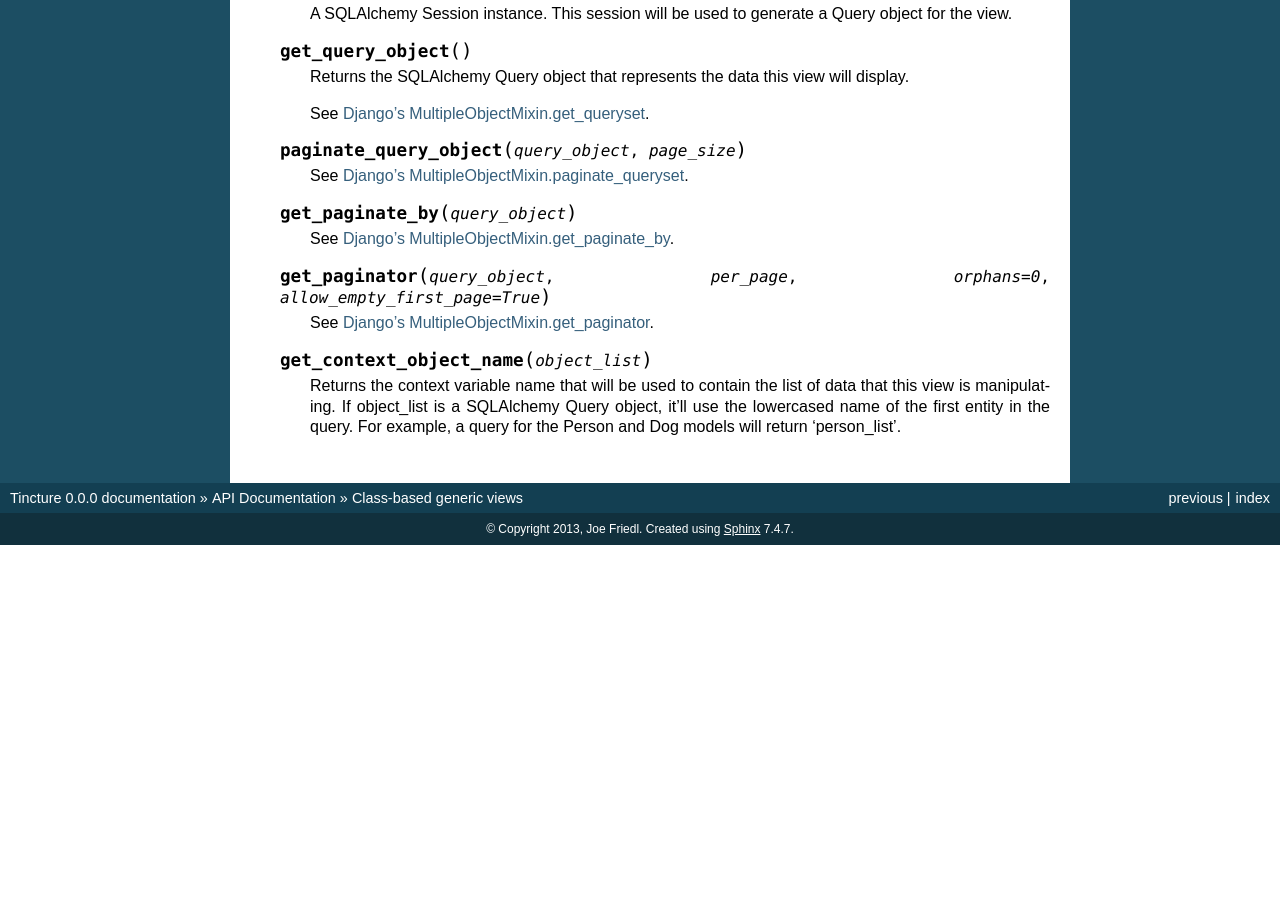
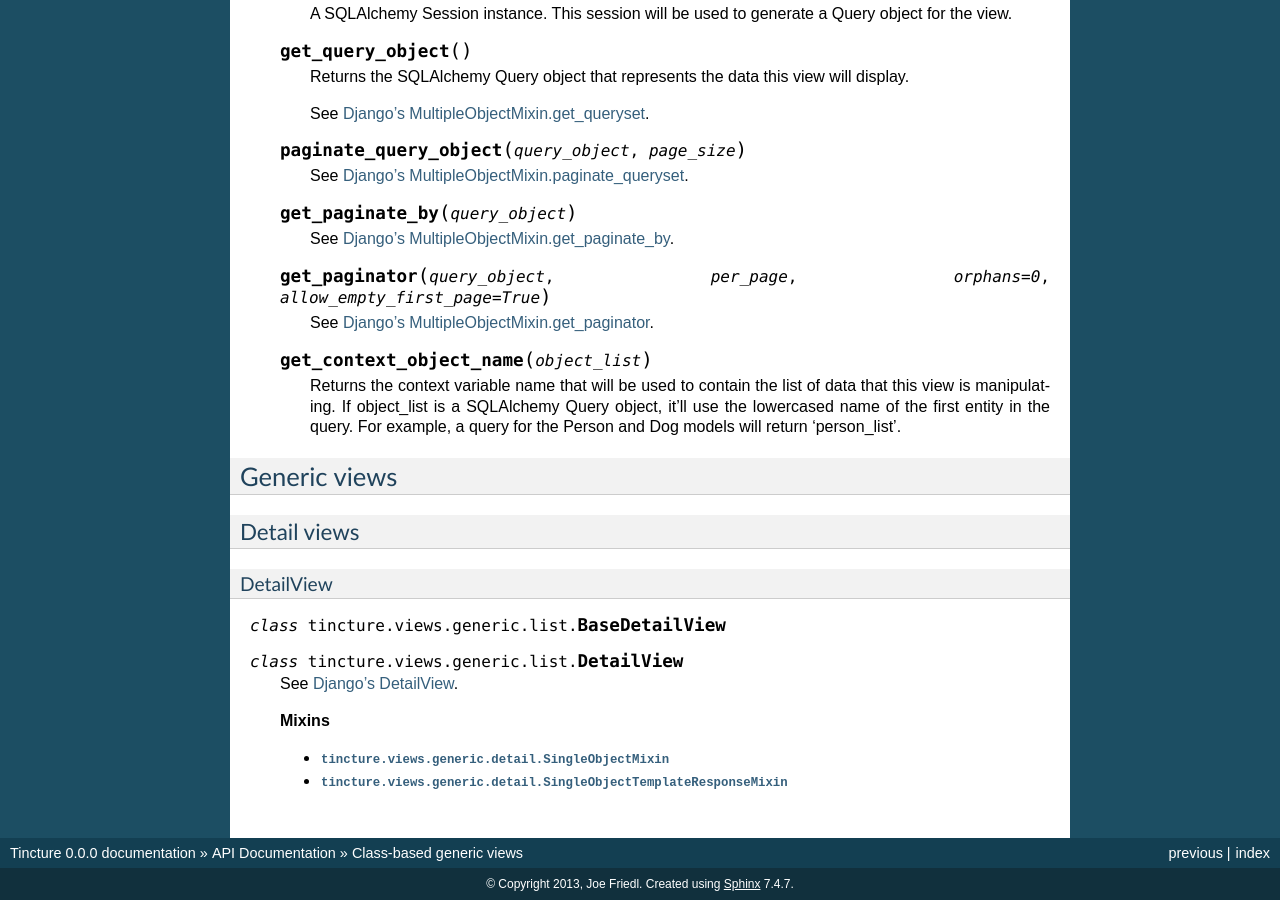
Before and after one commit to grampajoe/tincture, a Sphinx documentation site: the page built from docs/ref/class-based-views.rst, in a window 1280 px wide and 900 px high, scrolled down 1500 px. Built offline with Sphinx 7.4.7, drawn with Linux system fonts in a browser that asks for light colours; before the commit the page ends 2045 px from its top, so only the background shows below that; some of the changed text lies outside the part shown.

Commit message:
Add docs for DetailView

```diff
--- a/docs/ref/class-based-views.rst
+++ b/docs/ref/class-based-views.rst
@@ -11,6 +11,8 @@ Mixins
 
 Single object mixins
 --------------------
+
+.. currentmodule:: tincture.views.generic.detail
 
 SingleObjectMixin
 ~~~~~~~~~~~~~~~~~
@@ -73,6 +75,8 @@ SingleObjectTemplateResponseMixin
 Multiple object mixins
 ----------------------
 
+.. currentmodule:: tincture.views.generic.list
+
 MultipleObjectMixin
 ~~~~~~~~~~~~~~~~~~~
 .. class:: MultipleObjectMixin()
@@ -121,6 +125,24 @@ MultipleObjectMixin
         entity in the query. For example, a query for the Person and Dog
         models will return 'person_list'.
 
+Generic views
+=============
+
+Detail views
+------------
+
+DetailView
+~~~~~~~~~~
+.. class:: BaseDetailView()
+.. class:: DetailView()
+
+    See `Django's DetailView`_.
+
+    **Mixins**
+
+    * :class:`tincture.views.generic.detail.SingleObjectMixin`
+    * :class:`tincture.views.generic.detail.SingleObjectTemplateResponseMixin`
+
 
 .. _Django: http://djangoproject.com
 .. _Django's Documentation: http://docs.djangoproject.com/en/1.4/
@@ -136,3 +158,5 @@ MultipleObjectMixin
 .. _Django's MultipleObjectMixin.paginate_queryset: https://docs.djangoproject.com/en/1.4/ref/class-based-views/#django.views.generic.list.MultipleObjectMixin.paginate_queryset
 .. _Django's MultipleObjectMixin.get_paginate_by: https://docs.djangoproject.com/en/1.4/ref/class-based-views/#django.views.generic.list.MultipleObjectMixin.get_paginate_by
 .. _Django's MultipleObjectMixin.get_paginator: https://docs.djangoproject.com/en/1.4/ref/class-based-views/#django.views.generic.list.MultipleObjectMixin.get_paginator
+
+.. _Django's DetailView: https://docs.djangoproject.com/en/1.4/ref/class-based-views/#django.views.generic.detail.DetailView
```
